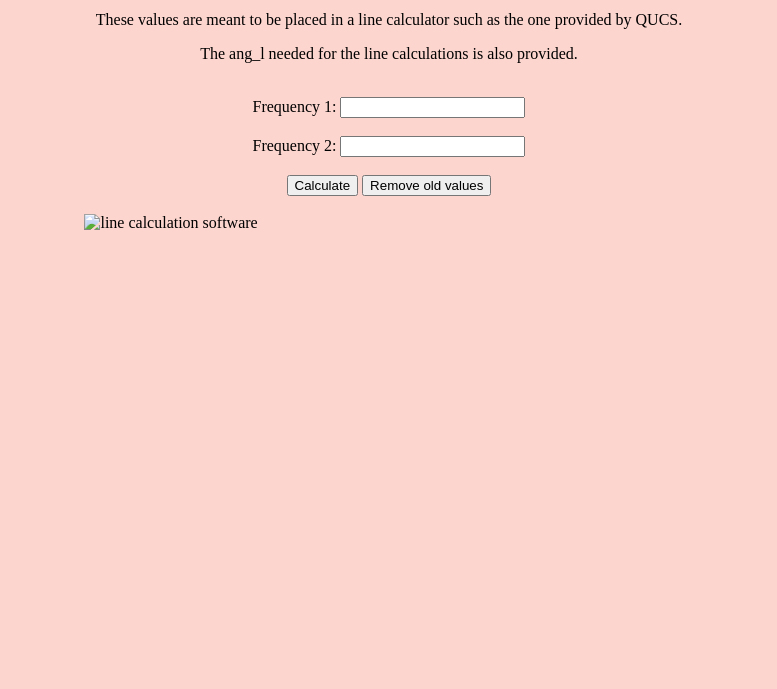
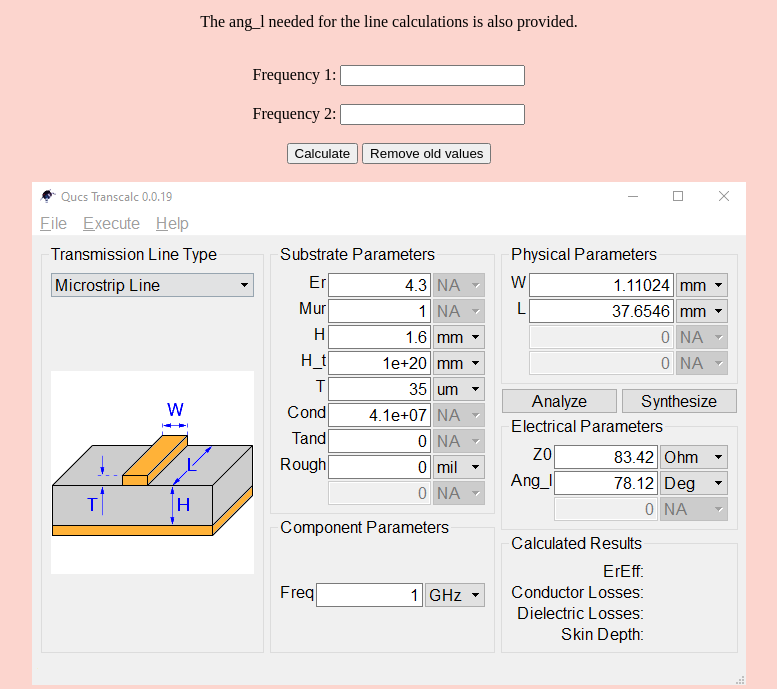
Before and after one commit to kimc18/Impedance-Calculator, a plain HTML site: page Index.html in a window 1280 px wide. Shown: the part 135-824 px from the top of the page, without its empty margins (251-1028 px from the left). Before the commit the page ends 800 px from the top, so only its background shows below. Drawn offline with Linux system fonts and the light colour scheme.

Commit message:
Update Index.html

```diff
--- a/Index.html
+++ b/Index.html
@@ -91,7 +91,7 @@
         }
     </script>
     <br>
-    <img src="images/lineCalc.png" alt="line calculation software">
+    <img src="lineCalc.png" alt="line calculation software">
 
 </body>
 </html>
```
